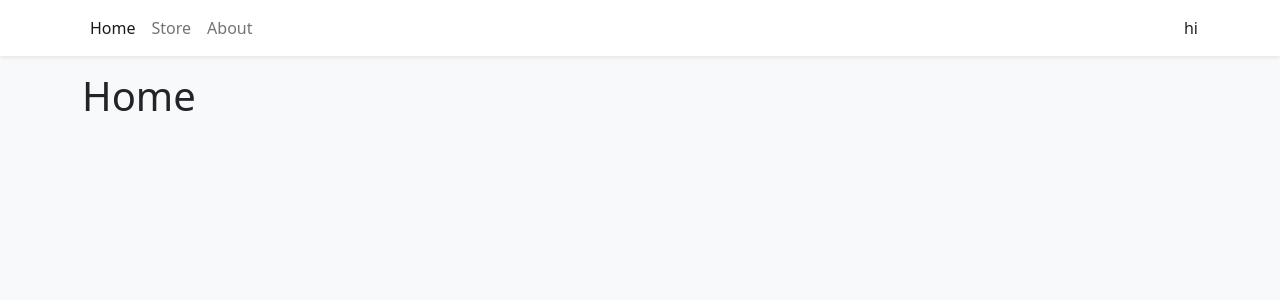
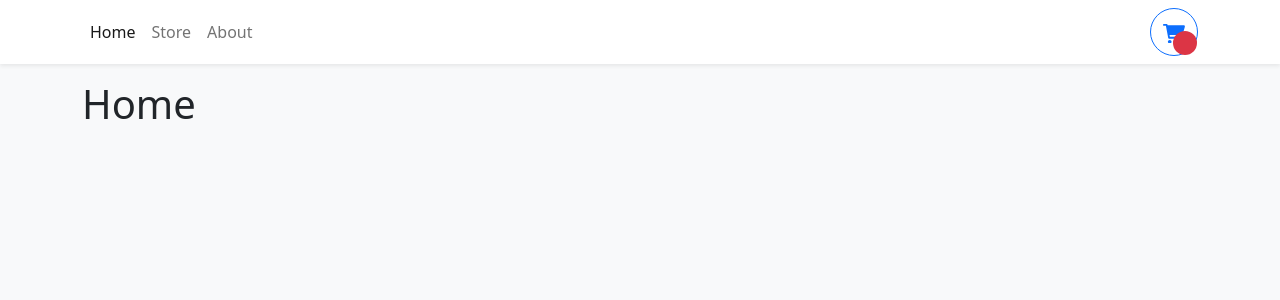
Before and after one commit to radosav-perisic/tech-cart, a React (Vite) app: page / in a window 1280 px wide. Shown: the top 300 px of the page. Built offline with nearby package versions, Linux system fonts and the light colour scheme.

Commit message:
Navbar updates
Add sticky feature and shopping cart button to Navbar.

```diff
--- a/src/components/Navbar.tsx
+++ b/src/components/Navbar.tsx
@@ -1,12 +1,11 @@
-import { Nav, Container, Navbar as NavbarBs } from "react-bootstrap";
+import { Nav, Container, Navbar as NavbarBs, Button } from "react-bootstrap";
 import { NavLink } from "react-router-dom";
-
 
 export const Navbar = () => {
   return (
     <NavbarBs className="bg-white shadow-sm mb-3">
       <Container>
-        <Nav>
+        <Nav className="me-auto">
           <Nav.Link to="/" as={NavLink}>
             Home
           </Nav.Link>
@@ -17,7 +16,21 @@
             About
           </Nav.Link>
         </Nav>
-        hi
+        <Button
+          style={{ width: "3rem", height: "3rem", position: "relative" }}
+          variant="outline-primary"
+          className="rounded-circle"
+        >
+          {" "}
+          <svg
+            xmlns="http://www.w3.org/2000/svg"
+            viewBox="0 0 576 512"
+            fill="currentColor"
+          >
+            <path d="M96 0C107.5 0 117.4 8.19 119.6 19.51L121.1 32H541.8C562.1 32 578.3 52.25 572.6 72.66L518.6 264.7C514.7 278.5 502.1 288 487.8 288H170.7L179.9 336H488C501.3 336 512 346.7 512 360C512 373.3 501.3 384 488 384H159.1C148.5 384 138.6 375.8 136.4 364.5L76.14 48H24C10.75 48 0 37.25 0 24C0 10.75 10.75 0 24 0H96zM128 464C128 437.5 149.5 416 176 416C202.5 416 224 437.5 224 464C224 490.5 202.5 512 176 512C149.5 512 128 490.5 128 464zM512 464C512 490.5 490.5 512 464 512C437.5 512 416 490.5 416 464C416 437.5 437.5 416 464 416C490.5 416 512 437.5 512 464z" />
+          </svg>
+          <div className="rounded-circle bg-danger d-flex justify-content-center align-items-center" style={{color:'white' , width: '1.5rem', height:'1.5rem', position:'absolute', bottom: 0, right:0}}></div>
+        </Button>
       </Container>
     </NavbarBs>
   );
```
